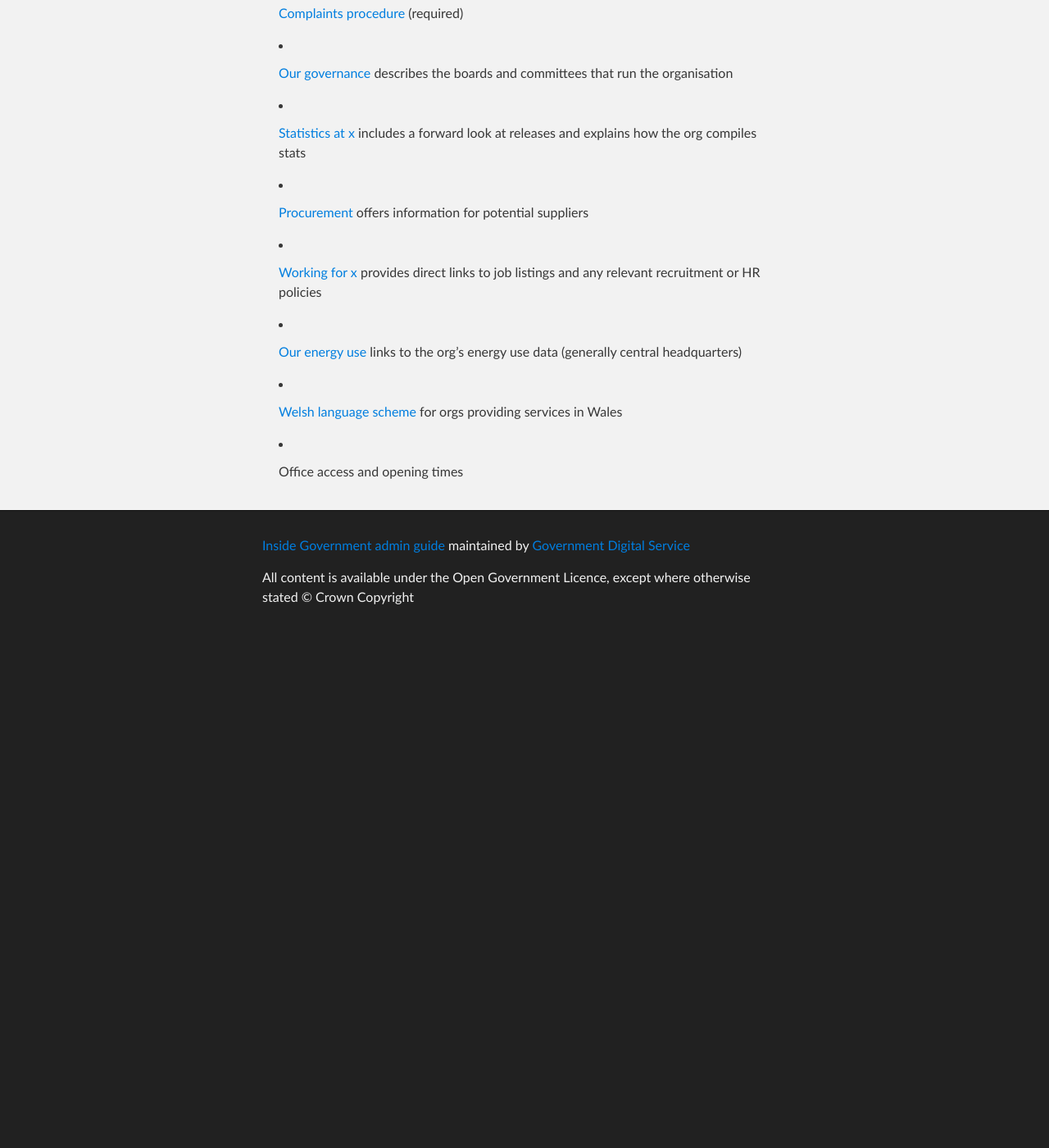
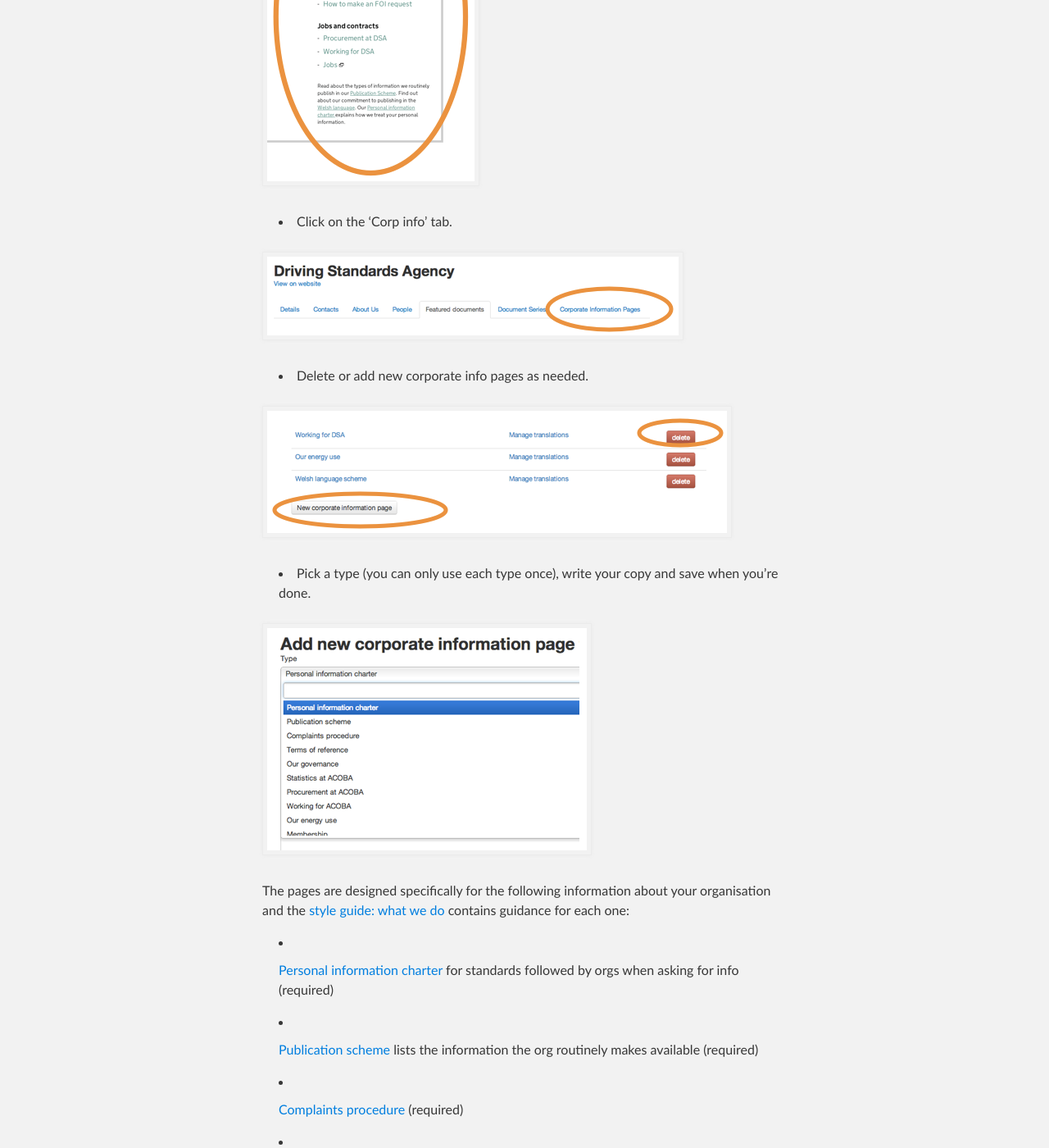
Before and after one commit to alphagov/inside-government-admin-guide, a Jekyll site: the page built from organisations-groups/organisation-home-page.md, in a window 1280 px wide and 1400 px high, scrolled down 5806 px. Shown: the whole window at 82% size. Built offline with Jekyll 4.4.1, drawn with Linux system fonts in a browser that asks for light colours; before the commit the page ends 6581 px from its top, so only the background shows below that; some of the changed text lies outside the part shown.

Commit message:
Update organisation-home-page.md

```diff
--- a/organisations-groups/organisation-home-page.md
+++ b/organisations-groups/organisation-home-page.md
@@ -97,7 +97,24 @@ See [guidance on how to add people and assign roles.](http://alphagov.github.io/
 
 ### Add corporate information pages
 
-Single pages designed specifically for the following information:
+You can add corporate information pages.
+
+![Homepage 21](homepage-21.png)
+
+* Click on the 'Corp info' tab.
+
+![Homepage 22](homepage-22.png)
+
+* Delete or add new corporate info pages as needed.
+
+![Homepage 23](homepage-23.png)
+
+* Pick a type (you can only use each type once), write your copy and save when you’re done.
+
+![Homepage 24](homepage-24.png)
+
+
+The pages are designed specifically for the following information about your organisation and the [style guide: what we do](https://www.gov.uk/designprinciples/insidegovernment#what-we-do) contains guidance for each one:
 
 * [Personal information charter](https://www.gov.uk/government/organisations/department-for-transport/about/personal-information-charter) for standards followed by orgs when asking for info (required)
 
```
